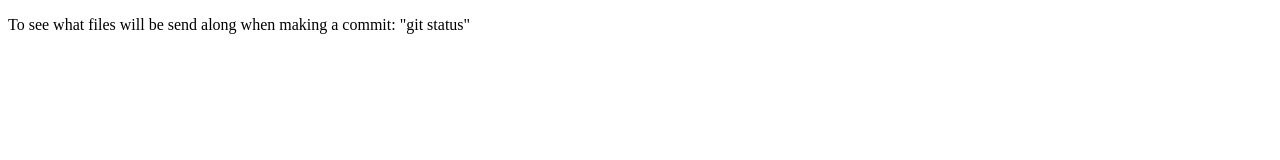
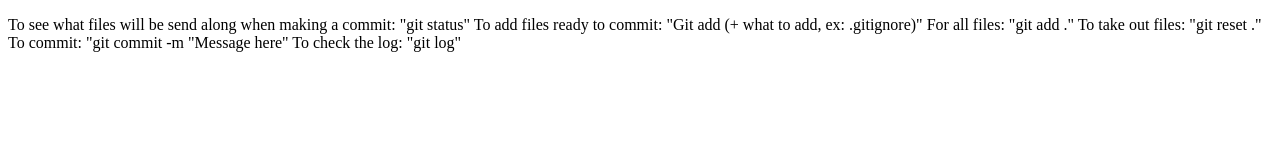
Before and after one commit to MellemaD/git-workshop-demo, a plain HTML site: page index.html in a window 1280 px wide. Drawn offline with Linux system fonts and the light colour scheme.

Commit message:
Added notes for video

```diff
--- a/index.html
+++ b/index.html
@@ -7,6 +7,12 @@
 <body>
     <p>
         To see what files will be send along when making a commit: "git status"
+        To add files ready to commit: "Git add (+ what to add, ex: .gitignore)"
+        For all files: "git add ."
+        To take out files: "git reset ."
+        To commit: "git commit -m "Message here"
+        To check the log: "git log"
+
 
     </p>
 </body>
```
